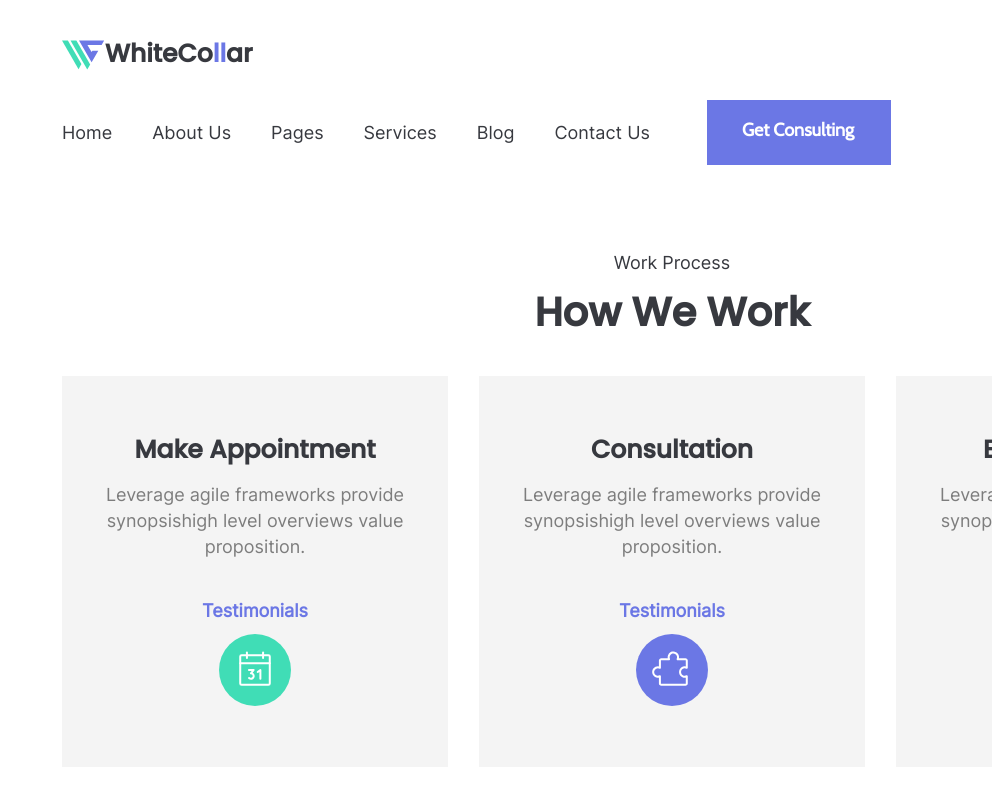
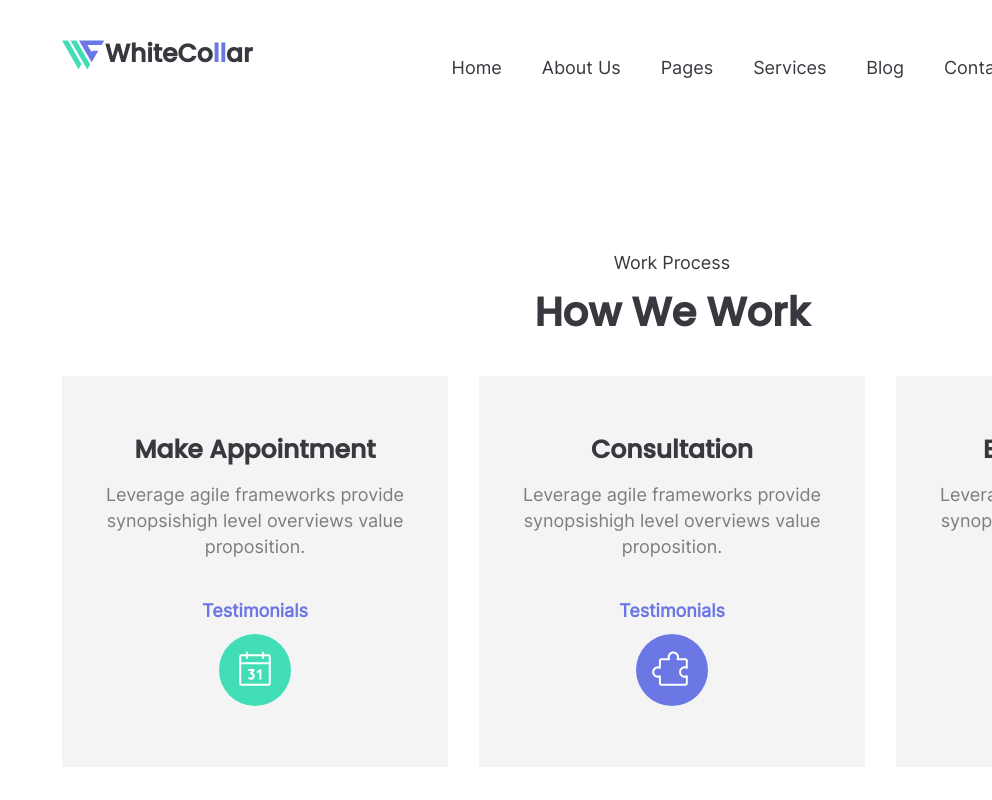
Before and after one commit to Nino5982/lesson5-code5, a plain HTML site: page index.html in a window 1280 px wide. Shown: the top 800 px of the page, without its empty margins (288-1280 px from the left). Drawn offline with Linux system fonts and the light colour scheme.

Commit message:
added div in header section

```diff
--- a/index.html
+++ b/index.html
@@ -13,6 +13,7 @@
 <body>
     <nav>
         <div class="header">
+            <div class="header-wrap">
                 <div class="logo-wraper inl-block">
                     <a class="logo inl-block" href="index.html"><img class="inl-block" src="images/logo.svg" alt="logo">WhiteCo<span class="logos-span">ll</span>ar</a>
                 </div>
@@ -28,6 +29,7 @@
                 </div>
                 <div class="consulting-div inl-block">
                 <a href="#" target="_blank">Get Consulting</a>
+                </div>
             </div>
        </div>
     </nav>
--- a/styles/index.css
+++ b/styles/index.css
@@ -15,7 +15,14 @@ body{
     width: 100%;
     height: 200px;
     background-color: #FFFFFF;
-    padding: 35px 0px 0 350px;
+    /* padding: 35px 0px 0 350px; */
+}
+.header-wrap{
+    position: absolute;
+    top:35px;
+    left: 350px;
+    width: 1220px;
+    height: 65px;
 }
 
 /* logo */
```
Lines whose indentation alone changed are shown as unchanged.
